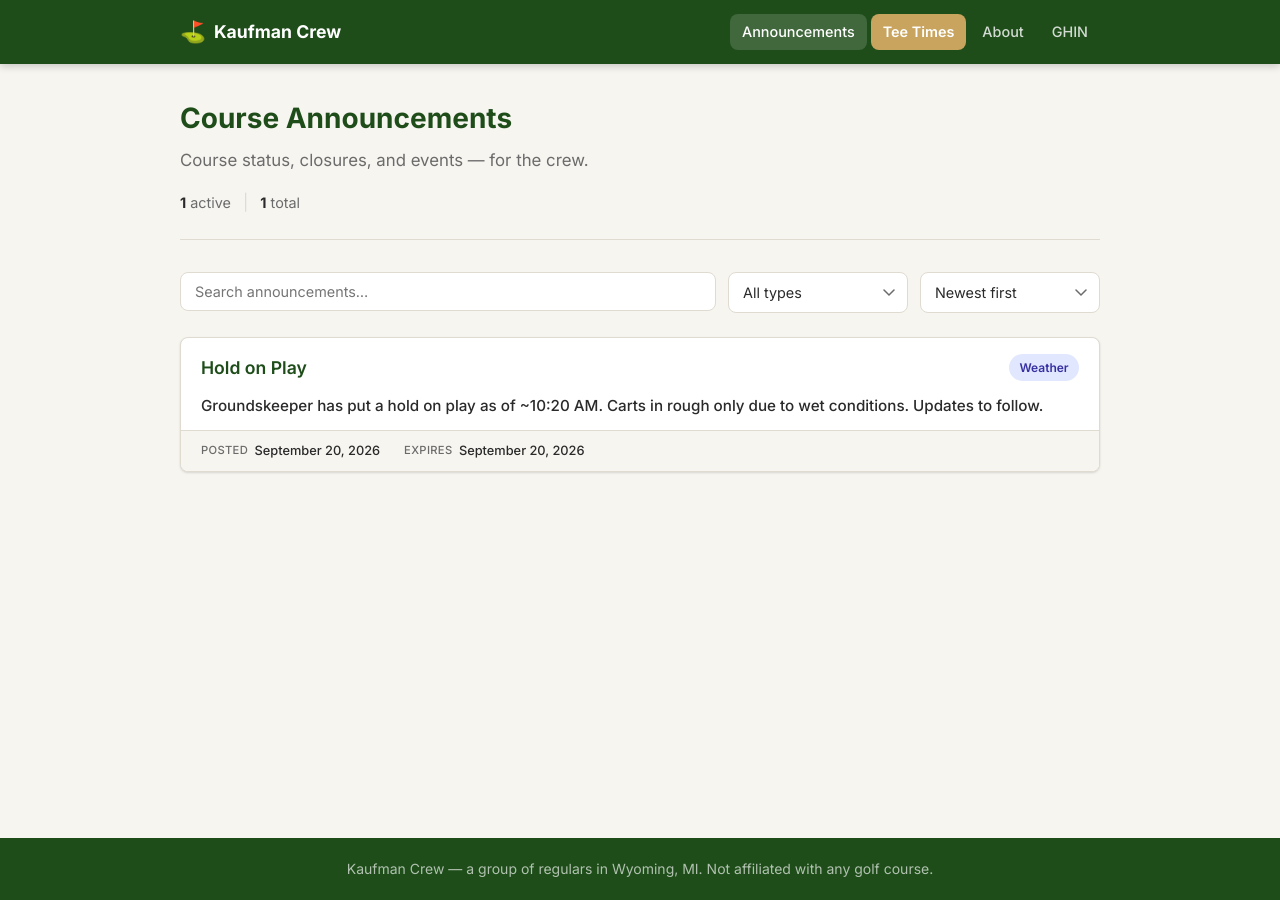
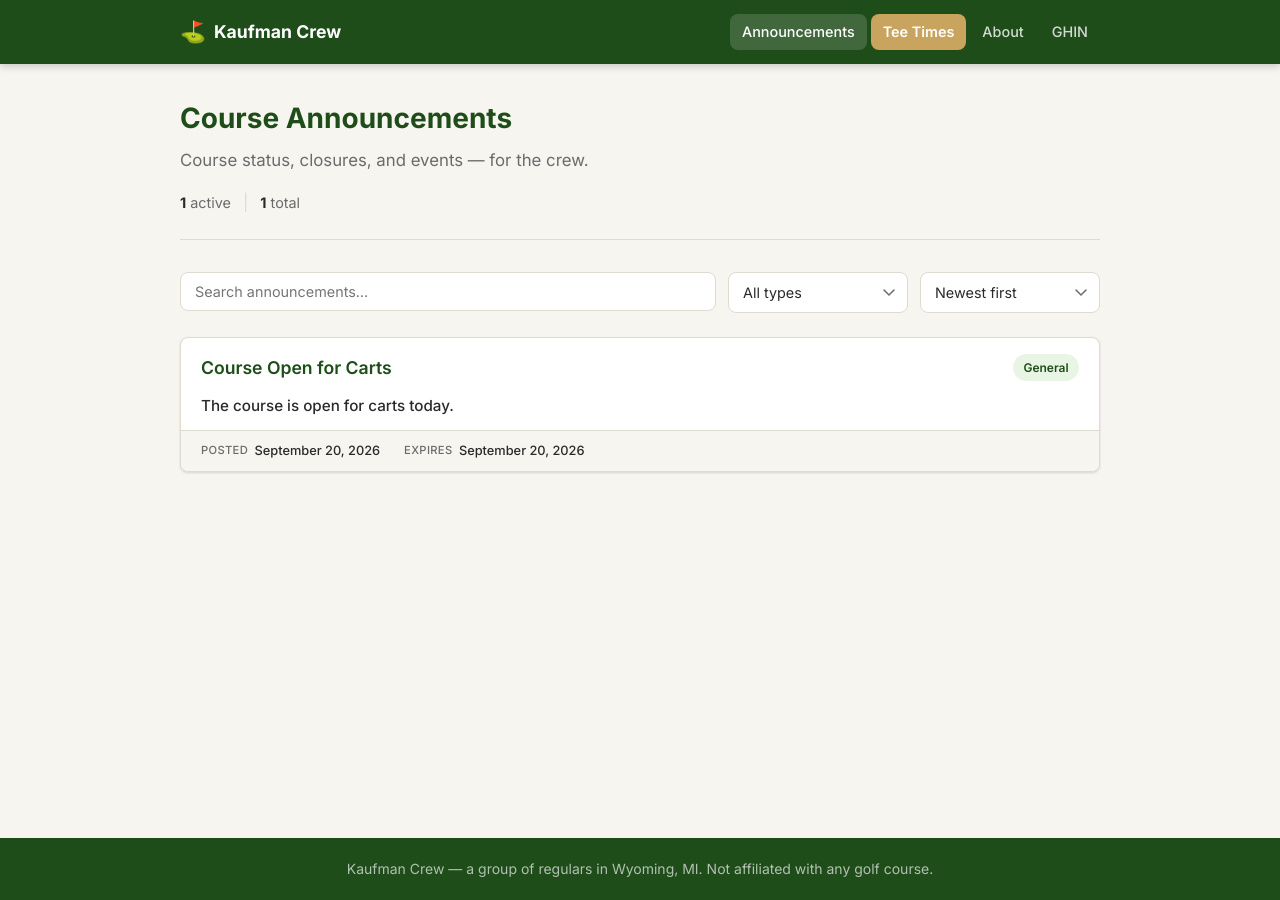
Before and after one commit to javaface/kaufman-crew, a Jekyll site: the page built from index.html, in a window 1280 px wide. Built offline with Jekyll 4.4.1, drawn with Linux system fonts in a browser that asks for light colours.

Commit message:
Course open for carts today

```diff
--- a/_data/announcements.yml
+++ b/_data/announcements.yml
@@ -7,9 +7,9 @@
 #   expires:  YYYY-MM-DD — hide after this date (optional)
 #   source:   URL to official post (optional)
 
-- title: "Hold on Play"
+- title: "Course Open for Carts"
   date: "2026-09-20"
-  type: "Weather"
-  body: "Groundskeeper has put a hold on play as of ~10:20 AM. Carts in rough only due to wet conditions. Updates to follow."
+  type: "General"
+  body: "The course is open for carts today."
   expires: "2026-09-20"
   source: ""
```
